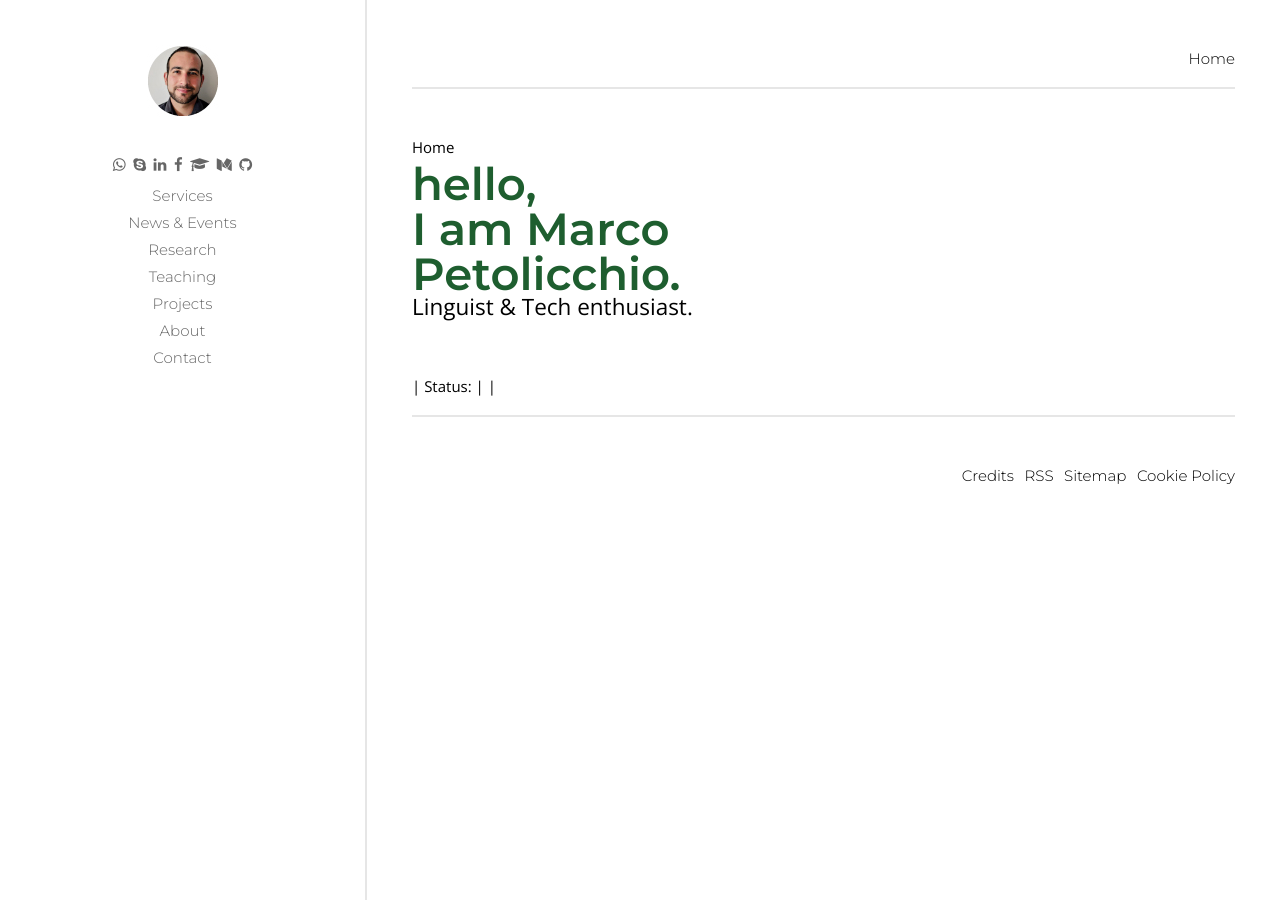
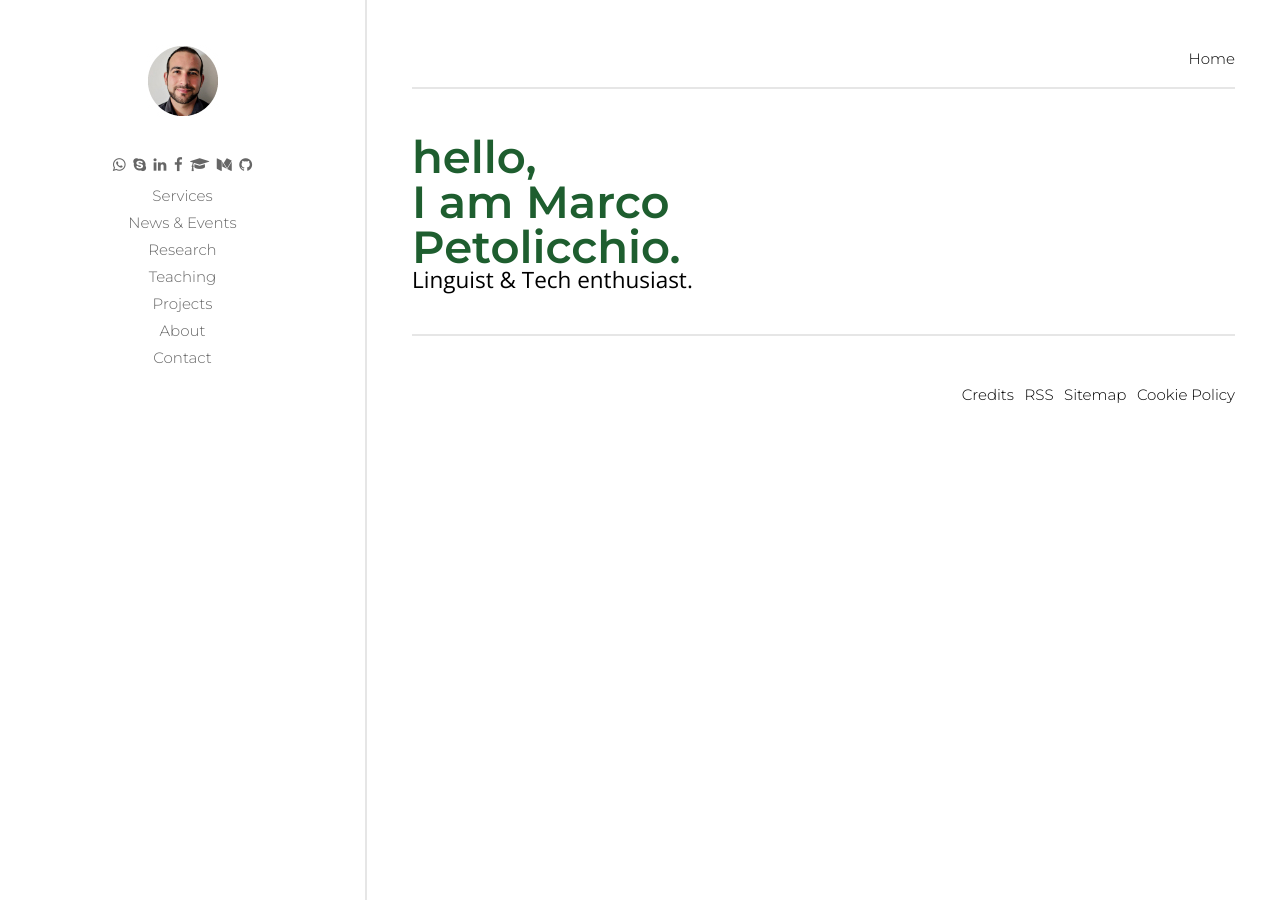
Before and after one commit to p-marco/p-marco.github.io, a Jekyll site: the page built from index.md, in a window 1280 px wide. Built offline with Jekyll 4.4.1, drawn with Linux system fonts in a browser that asks for light colours; our own code applies the rules of GitHub Pages for plain Markdown files.

Commit message:
default layout test

```diff
--- /dev/null
+++ b/_includes/page.html
@@ -0,0 +1,3 @@
+<article class="section">
+{{ content }}
+</article>
--- a/_layouts/default.html
+++ b/_layouts/default.html
@@ -8,7 +8,7 @@
 		{% include navigation.html %}
 		<section class="container main-wrapper">
 		{% include header.html %}
-		{% include item.html %}
+		{% include page.html %}
 		{% include shame.html %}
 		{% include footer.html %}
 		</section>
```
Also changed, not shown: _layouts/item.html (renamed from _includes/item.html).
